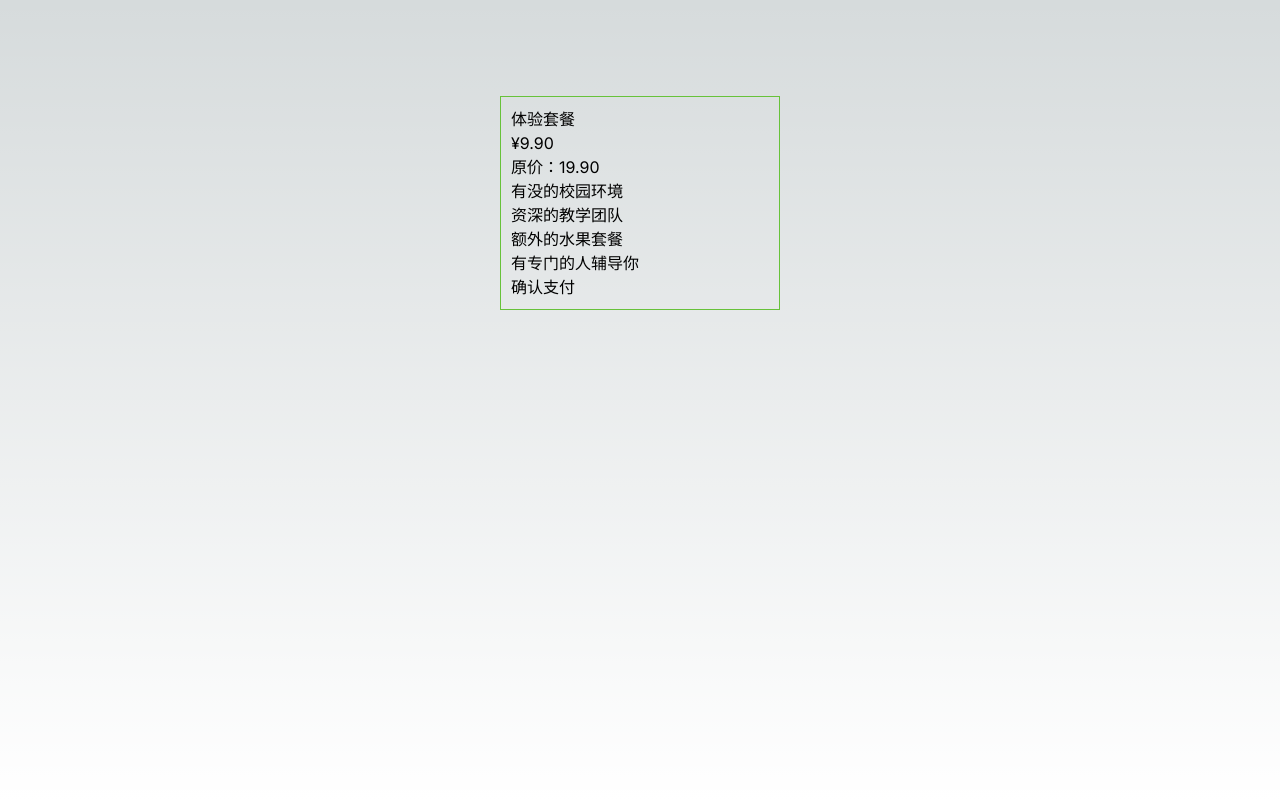
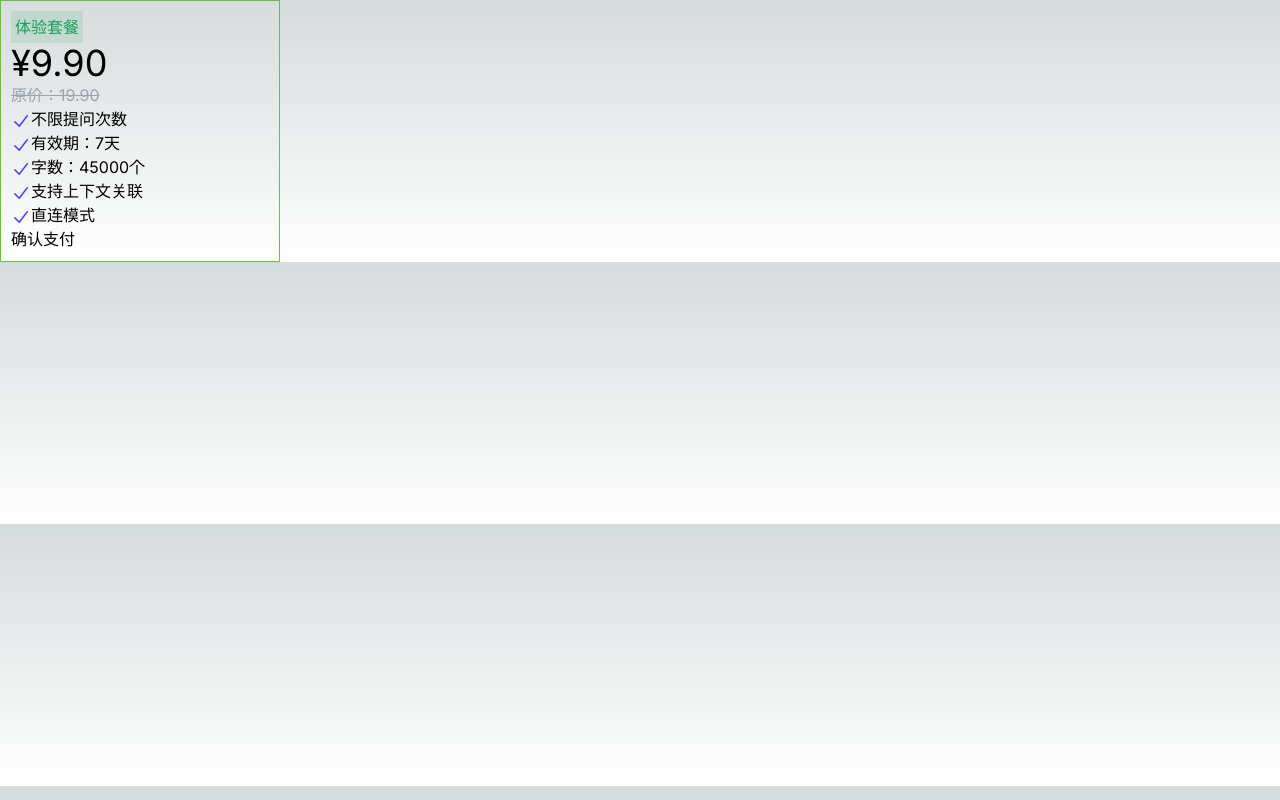
Before and after one commit to ethanvc/quickstart, a Next.js app in the folder nextjs/study01/: page / in a window 1280 px wide. Built offline with nearby package versions, Linux system fonts and the light colour scheme.

Commit message:
add code

```diff
--- a/nextjs/study01/app/page.tsx
+++ b/nextjs/study01/app/page.tsx
@@ -1,22 +1,26 @@
 import Image from 'next/image'
 
 export default function Home() {
+    const items = ["不限提问次数", "有效期：7天", "字数：45000个", "支持上下文关联", "直连模式"];
     return (
-        <main className="flex min-h-screen flex-col items-center justify-between p-24">
+        <div>
             <div className="w-[280px] border-[1px] border-[rgb(103,194,58)] p-[10px]">
-                <div className="text-[rgb(24, 160, 88)]">体验套餐</div>
-                <div>¥9.90</div>
-                <div>原价：19.90</div>
-                <div>
-                    <ul>
-                        <li>有没的校园环境</li>
-                        <li>资深的教学团队</li>
-                        <li>额外的水果套餐</li>
-                        <li>有专门的人辅导你</li>
-                    </ul>
-                </div>
+                <div className="inline-block text-[rgb(24,160,88)] bg-[rgba(24,160,88,0.12)] p-1">体验套餐</div>
+                <div className="text-4xl">¥9.90</div>
+                <div className="line-through text-gray-400">原价：19.90</div>
+                <ul>
+                    {items.map((item, index) =>(
+                        <li><Image
+                            src="/tick.svg"
+                            alt=""
+                            className="inline-block"
+                            width={20}
+                            height={20}
+                        />{item}</li>
+                    ))}
+                </ul>
                 <button>确认支付</button>
             </div>
-        </main>
+        </div>
     )
 }
```
Also changed, not shown: nextjs/study01/public/tick.svg (added).
